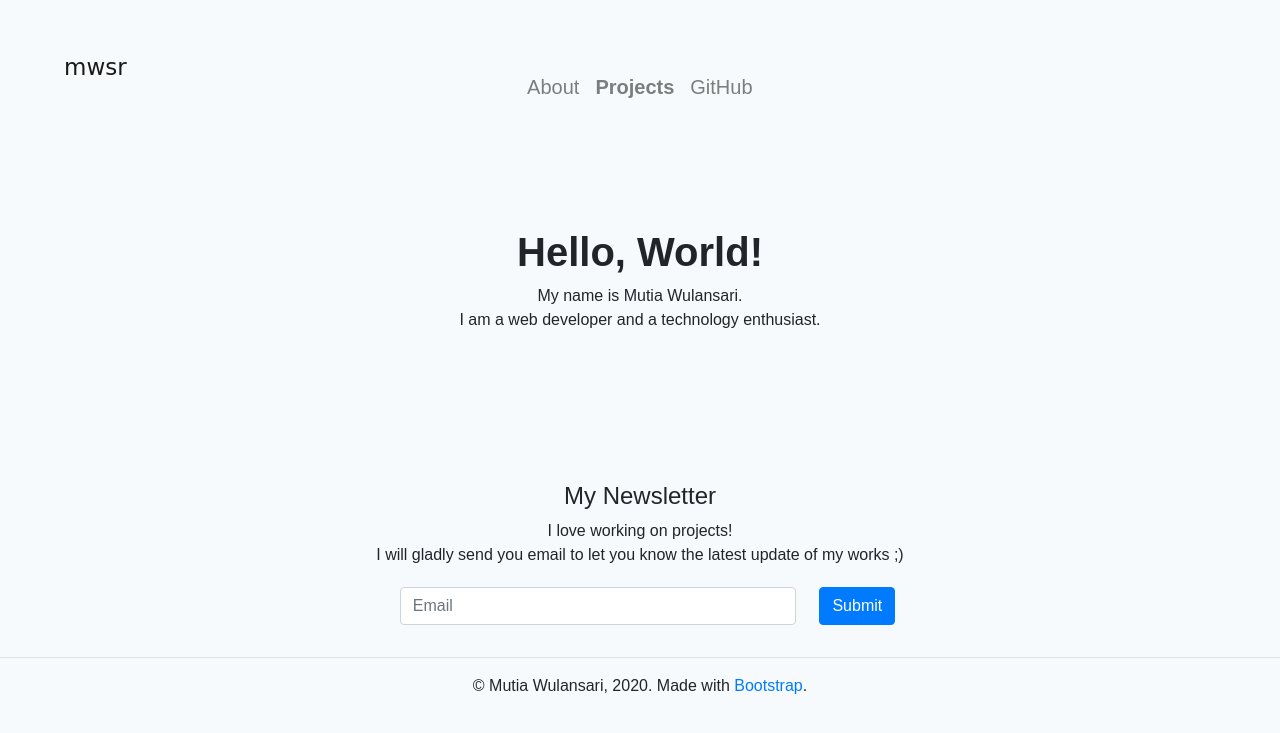
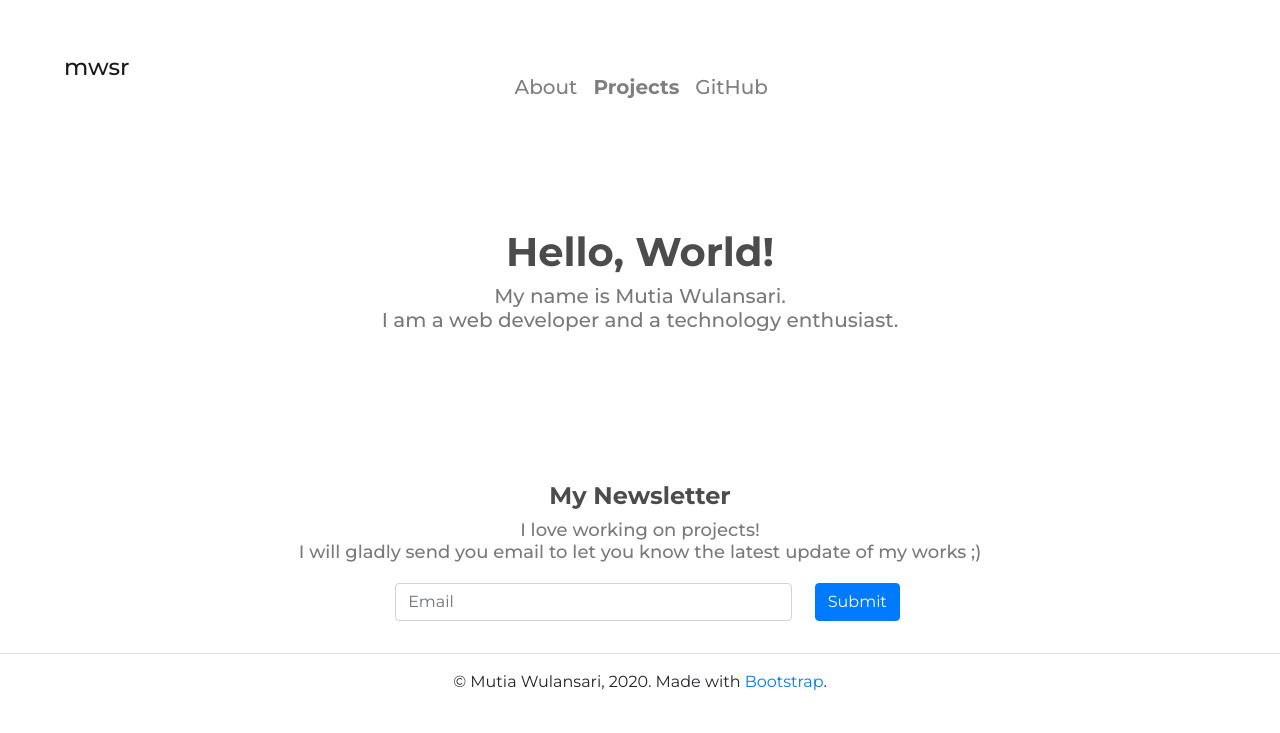
Before and after one commit to al-crypto/mwsr, a PHP site: page /index.html in a window 1280 px wide. Shown: the top 733 px of the page. Run offline with PHP 8.4, Linux system fonts and the light colour scheme.

Commit message:
Update style.css

```diff
--- a/style.css
+++ b/style.css
@@ -1,5 +1,6 @@
 body {
     background-color: #F7FAFC;
+    background-color: white;
 }
 
 .navbar-container {
@@ -9,38 +10,52 @@ body {
 
 .navbar-brand {
     font-size: 23px;
-    font-family: 'Righteous', cursive;
+    font-family: 'Montserrat', sans-serif;
     font-weight: 500;
 }
 
 .nav-item {
-    font-family: 'Poppins', sans-serif;
     font-size: 20px;
+    font-family: 'Montserrat', sans-serif;
+    font-weight: 500;
 }
 
 .hero {
     margin-top: 110px;
-    font-family: 'Poppins', sans-serif;
 }
 
 .hero h1 {
     font-size: 40px;
-    font-weight: 600;
+    font-family: 'Montserrat', sans-serif;
+    font-weight: 700;
+    color: #4C4C4C;
 }
 
-.hero h6 {
+.hero p {
     font-size: 20px;
-    font-weight: 400;
+    font-family: 'Montserrat', sans-serif;
+    font-weight: 500;
+    color: #797979;
+    line-height: normal;
 }
 
 .newsletter {
     margin-top: 150px;
-    font-family: 'Poppins', sans-serif;
+    font-family: 'Montserrat', sans-serif;
 }
 
-.newsletter h6 {
+.newsletter h4 {
+    color: #4C4C4C;
+    font-family: 'Montserrat', sans-serif;
+    font-weight: 700;
+}
+
+.newsletter p {
     font-size: 18px;
-    font-weight: 300;
+    font-family: 'Montserrat', sans-serif;
+    font-weight: 500;
+    color: #797979;
+    line-height: normal;
 }
 
 input.my-narrow-input {
@@ -49,6 +64,6 @@ input.my-narrow-input {
 
 footer {
     font-size: 16px;
-    font-family: 'Poppins', sans-serif;
-    font-weight: 300;
+    font-family: 'Montserrat', sans-serif;
+    font-weight: 400;
 }
```
